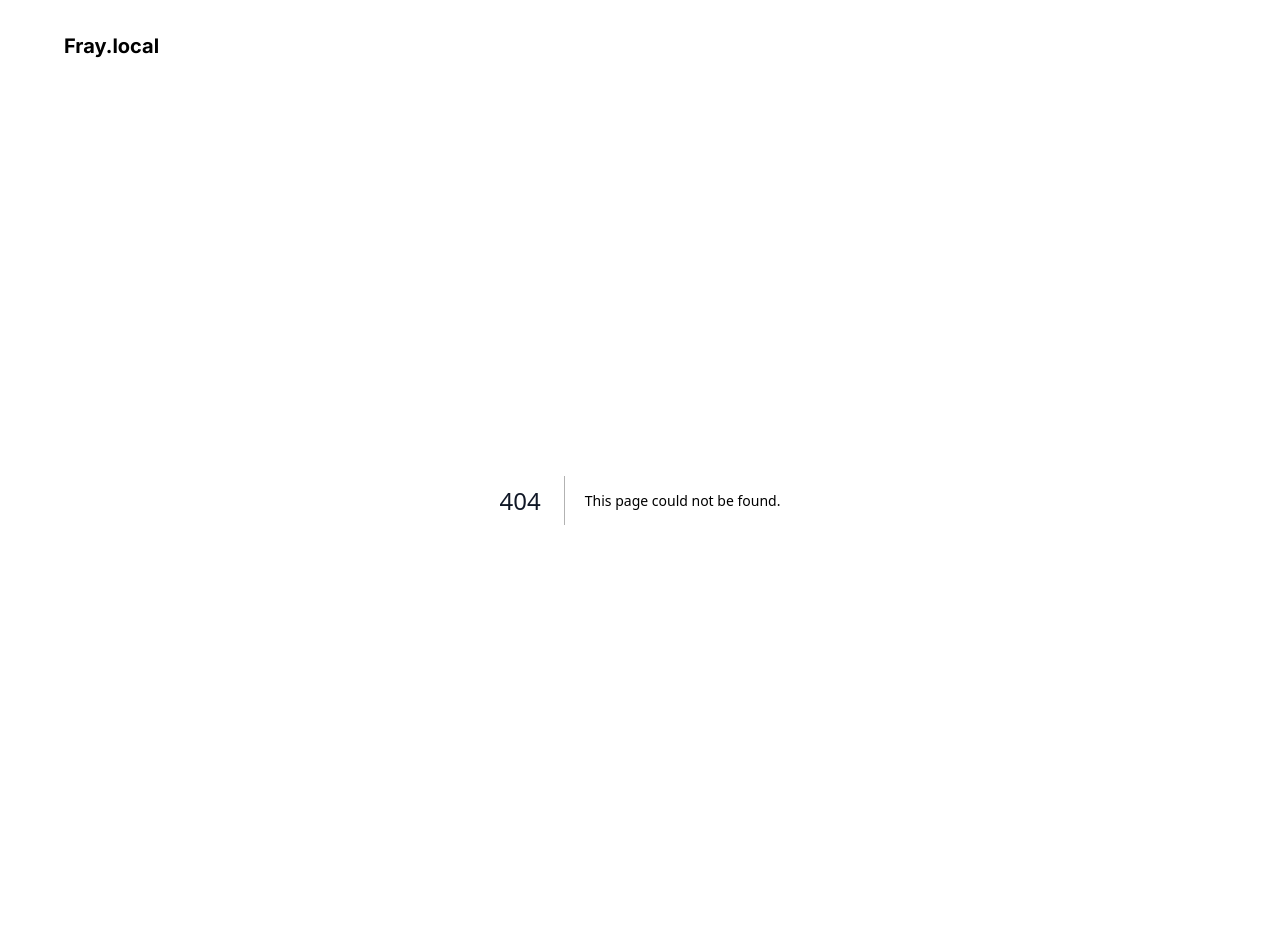
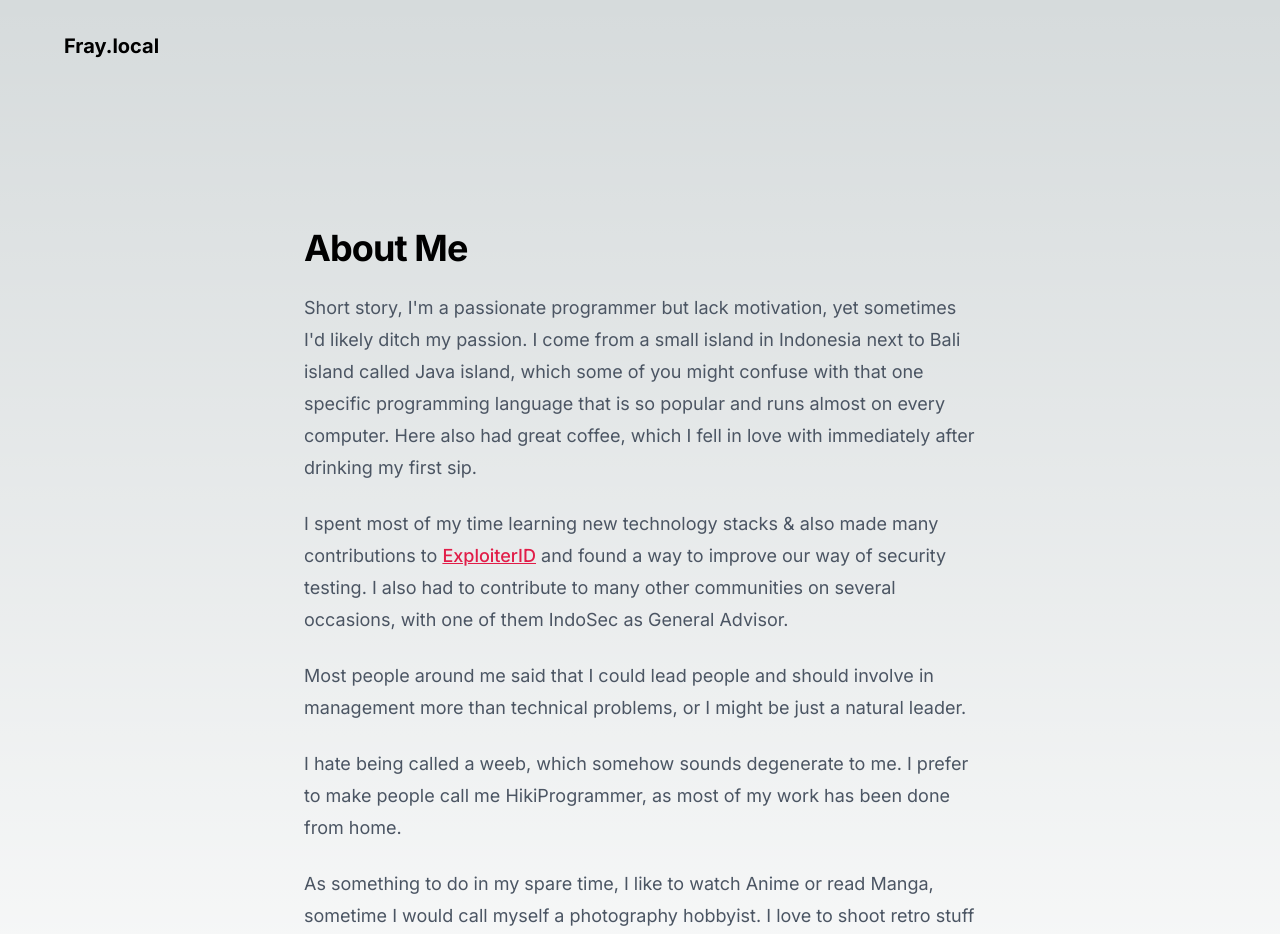
Before and after one commit to sabakodev/next-13-template, a Next.js app: page /about in a window 1280 px wide. Before the commit this address had no page. Shown: the top 934 px of the page. Built offline with nearby package versions, Linux system fonts and the light colour scheme.

Commit message:
add about page

```diff
--- /dev/null
+++ b/src/app/about/page.tsx
@@ -0,0 +1,31 @@
+import Image from 'next/image'
+import Link from 'next/link'
+
+export default function About() {
+	return (
+		<main>
+			<div className="py-24 sm:py-32">
+				<div className="mx-auto max-w-7xl px-6 lg:px-8">
+					<div className="mx-auto max-w-2xl">
+						<h2 className="text-3xl font-bold tracking-tight sm:text-4xl">About Me</h2>
+						<p className="mt-6 text-lg leading-8">
+							Short story, I&#39;m a passionate programmer but lack motivation, yet sometimes I&#39;d likely ditch my passion. I come from a small island in Indonesia next to Bali island called Java island, which some of you might confuse with that one specific programming language that is so popular and runs almost on every computer. Here also had great coffee, which I fell in love with immediately after drinking my first sip.
+						</p>
+						<p className="mt-6 text-lg leading-8">
+							I spent most of my time learning new technology stacks & also made many contributions to <Link className="content-link" href="https://exploiter.id/">ExploiterID</Link> and found a way to improve our way of security testing. I also had to contribute to many other communities on several occasions, with one of them IndoSec as General Advisor.
+						</p>
+						<p className="mt-6 text-lg leading-8">
+							Most people around me said that I could lead people and should involve in management more than technical problems, or I might be just a natural leader.
+						</p>
+						<p className="mt-6 text-lg leading-8">
+							I hate being called a weeb, which somehow sounds degenerate to me. I prefer to make people call me HikiProgrammer, as most of my work has been done from home.
+						</p>
+						<p className="mt-6 text-lg leading-8">
+							As something to do in my spare time, I like to watch Anime or read Manga, sometime I would call myself a photography hobbyist. I love to shoot retro stuff and nature, and it&#39;s been difficult for me to shoot living objects such as animals or humans. My dream is to could use a living object as my subject.
+						</p>
+					</div>
+				</div>
+			</div>
+		</main>
+	)
+}
```
